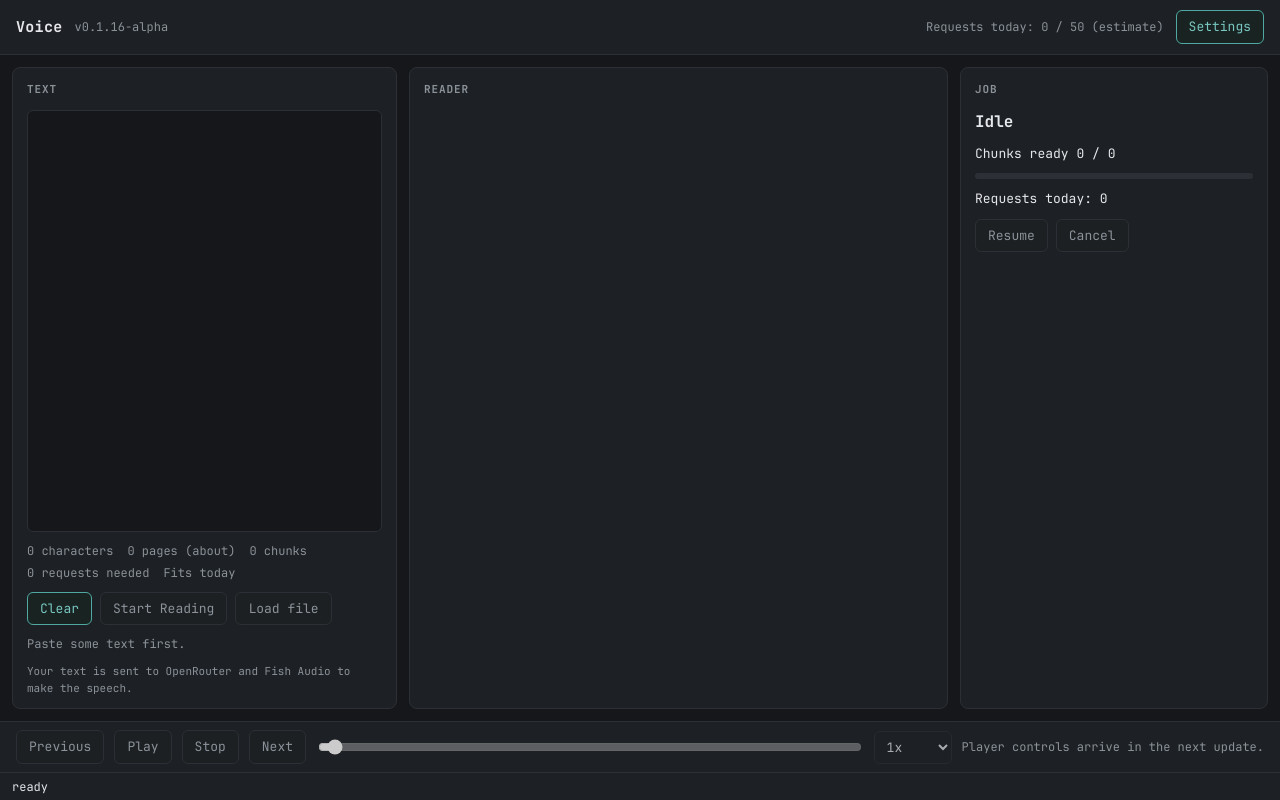
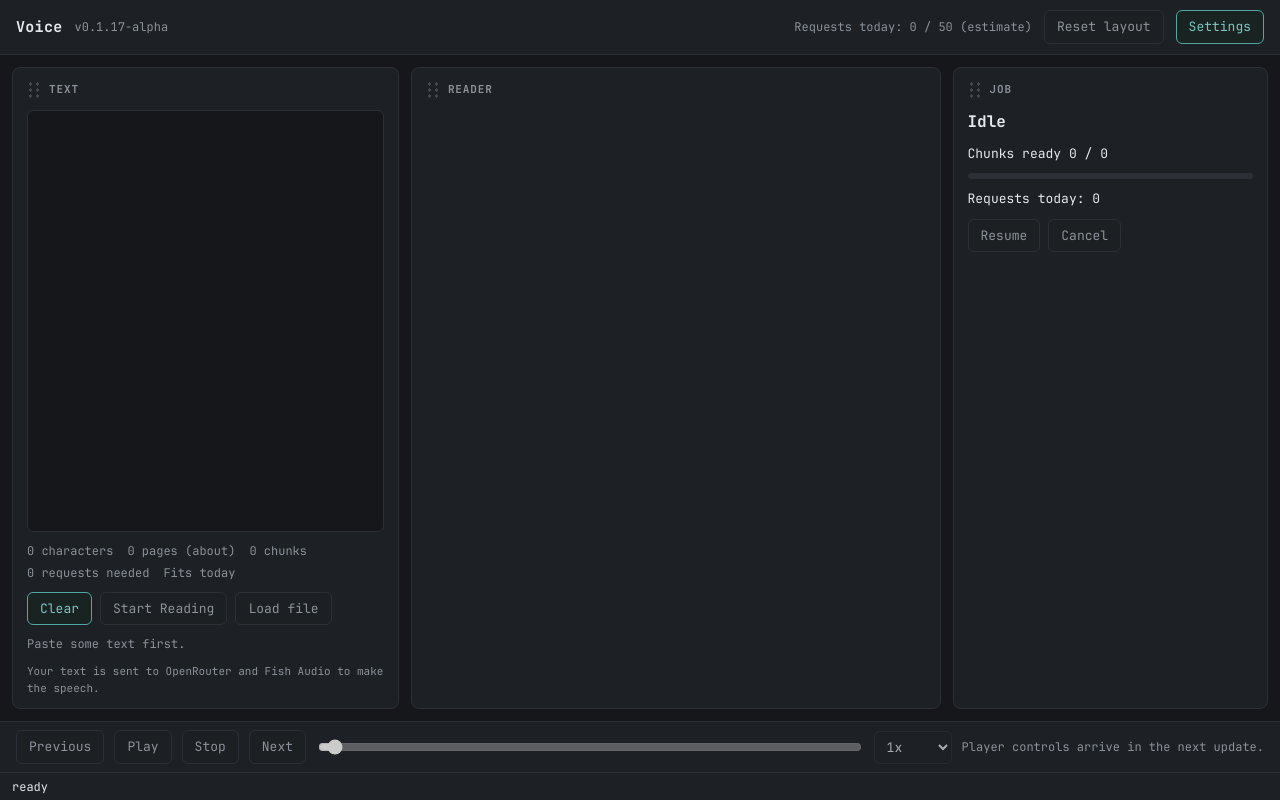
Before and after one commit to NestorKrs/Voice, a React (Vite) app: page / in a window 1280 px wide. Built offline with nearby package versions, Linux system fonts and the light colour scheme.

Commit message:
0.1.17-alpha: draggable panels with persisted order

```diff
--- a/package.json
+++ b/package.json
@@ -1,7 +1,7 @@
 {
   "name": "voice",
   "private": true,
-  "version": "0.1.16-alpha",
+  "version": "0.1.17-alpha",
   "type": "module",
   "scripts": {
     "dev": "vite --host 127.0.0.1 --port 5180 --strictPort",
--- a/src/App.css
+++ b/src/App.css
@@ -4,7 +4,7 @@
 .title { font-weight: 700; font-size: 15px; letter-spacing: 0.02em; }
 .version { color: var(--muted); font-size: 12px; }
 .requests { color: var(--muted); font-size: 12px; margin-left: auto; }
-.columns { display: grid; grid-template-columns: minmax(0, 1fr) minmax(0, 1.4fr) minmax(0, 0.8fr); gap: 12px; padding: 12px; flex: 1; min-height: 0; }
+.columns { display: flex; gap: 12px; padding: 12px; flex: 1; min-height: 0; }
 .panel { background: var(--panel); border: 1px solid var(--line); border-radius: 8px; padding: 12px 14px; display: flex; flex-direction: column; gap: 10px; min-height: 0; overflow: hidden; transition: border-color var(--ease), opacity var(--ease); }
 .panel-head { display: flex; align-items: center; gap: 8px; min-height: 20px; }
 .panel-title { font-size: 11px; font-weight: 600; letter-spacing: 0.08em; text-transform: uppercase; color: var(--muted); }
@@ -42,3 +42,13 @@
 .drawer h3 { margin: 0; }
 .drawer label { display: block; margin-top: 6px; font-size: 12px; color: var(--muted); }
 .drawer input, .drawer select { width: 100%; background: var(--bg); }
+
+.text-panel { flex: 1 1 0; min-width: 0; }
+.reader-panel { flex: 1.4 1 0; min-width: 0; }
+.job-panel { flex: 0.8 1 0; min-width: 0; }
+.grip { flex: none; width: 14px; height: 18px; cursor: grab; color: var(--muted); opacity: 0.35; background-image: radial-gradient(circle, currentColor 1.5px, transparent 1.7px); background-size: 7px 6px; transition: opacity var(--ease), color var(--ease); }
+.grip:hover, .grip:focus-visible { opacity: 1; color: var(--accent); }
+.grip:active { cursor: grabbing; }
+.panel.dragging { opacity: 0.45; }
+.panel.drop-before { box-shadow: inset 4px 0 0 var(--accent); }
+.panel.drop-after { box-shadow: inset -4px 0 0 var(--accent); }
--- a/src/App.jsx
+++ b/src/App.jsx
@@ -5,6 +5,7 @@ import { computeStats } from './textStats.js';
 import { chunkText } from './textPipeline.js';
 import { createScheduler } from './scheduler.js';
 import { createServices } from './wiring.js';
+import { DEFAULT_ORDER, movePanel, stepPanel, loadOrder, saveOrder, resetOrder } from './panelLayout.js';
 
 const storage = typeof localStorage !== 'undefined' ? localStorage : null;
 const services = storage ? createServices({ storage }) : null;
@@ -30,6 +31,9 @@ export default function App() {
   const [audioUrl, setAudioUrl] = useState(null);
   const [events, setEvents] = useState([]);
   const [showEvents, setShowEvents] = useState(false);
+  const [order, setOrder] = useState(() => (storage ? loadOrder(storage) : [...DEFAULT_ORDER]));
+  const [dragId, setDragId] = useState(null);
+  const [drop, setDrop] = useState(null);
   const audioRef = useRef(null);
   const schedulerRef = useRef(null);
   const timer = useRef(null);
@@ -285,6 +289,79 @@ export default function App() {
   };
 
   const chunks = chunkText(text, settings.chunkSize);
+  const isDefaultOrder = order.join() === DEFAULT_ORDER.join();
+
+  const applyOrder = (next, message) => {
+    setOrder(next);
+    if (storage && !saveOrder(storage, next)) {
+      logEvent('Could not save the panel order');
+      setNotice('Could not save the panel order in this browser.');
+    }
+    logEvent(message);
+  };
+
+  const onGripDragStart = (id) => (e) => {
+    setDragId(id);
+    e.dataTransfer.effectAllowed = 'move';
+    e.dataTransfer.setData('text/plain', id);
+    const panel = e.currentTarget.closest('.panel');
+    if (panel) e.dataTransfer.setDragImage(panel, 16, 16);
+    logEvent('Drag panel ' + id);
+  };
+
+  const onGripDragEnd = () => {
+    setDragId(null);
+    setDrop(null);
+  };
+
+  const onPanelDragOver = (id) => (e) => {
+    if (!dragId || dragId === id) return;
+    e.preventDefault();
+    e.dataTransfer.dropEffect = 'move';
+    const rect = e.currentTarget.getBoundingClientRect();
+    const side = e.clientX < rect.left + rect.width / 2 ? 'before' : 'after';
+    setDrop((d) => (d && d.id === id && d.side === side ? d : { id, side }));
+  };
+
+  const onPanelDragLeave = (e) => {
+    if (!e.currentTarget.contains(e.relatedTarget)) setDrop(null);
+  };
+
+  const onPanelDrop = (id) => (e) => {
+    if (!dragId) return;
+    e.preventDefault();
+    const side = drop && drop.id === id ? drop.side : 'before';
+    const next = movePanel(order, dragId, id, side);
+    setDragId(null);
+    setDrop(null);
+    if (next.join() === order.join()) return;
+    applyOrder(next, 'Moved panel ' + dragId + ' ' + side + ' ' + id);
+  };
+
+  const onGripKeyDown = (id) => (e) => {
+    if (!e.altKey || (e.key !== 'ArrowLeft' && e.key !== 'ArrowRight')) return;
+    e.preventDefault();
+    const next = stepPanel(order, id, e.key === 'ArrowLeft' ? -1 : 1);
+    if (next.join() === order.join()) return;
+    applyOrder(next, 'Moved panel ' + id + ' with the keyboard');
+  };
+
+  const handleResetLayout = () => {
+    logEvent('Reset layout pressed');
+    try {
+      if (storage) resetOrder(storage);
+      setOrder([...DEFAULT_ORDER]);
+      setNotice('Panel layout reset.');
+    } catch (e) {
+      const m = e && e.message ? e.message : 'error';
+      setJobError(m);
+      logEvent(m);
+    }
+  };
+
+  const panelClass = (id, extra) =>
+    'panel ' + extra + (dragId === id ? ' dragging' : '') + (drop && drop.id === id ? ' drop-' + drop.side : '');
+
   const stateWord = {
     idle: 'Idle',
     generating: 'Generating',
@@ -302,11 +379,15 @@ export default function App() {
         <span className="requests" title={services ? new Date(services.counter.resetAt()).toLocaleString() : ''}>
           Requests today: {usedToday} / {settings.dailyLimit} (estimate)
         </span>
+        <button onClick={handleResetLayout} disabled={isDefaultOrder} title={isDefaultOrder ? 'The panels are already in the default order.' : 'Put the panels back in the default order.'}>Reset layout</button>
         <button className="settings-btn" onClick={() => setDrawerOpen((o) => !o)}>Settings</button>
       </header>
       <div className="columns">
-        <section className="panel text-panel">
-          <div className="panel-head"><span className="panel-title">Text</span></div>
+        <section className={panelClass('text', 'text-panel')} style={{ order: order.indexOf('text') }} onDragOver={onPanelDragOver('text')} onDragLeave={onPanelDragLeave} onDrop={onPanelDrop('text')}>
+          <div className="panel-head">
+            <span className="grip" role="button" tabIndex={0} draggable="true" title="Drag to move this panel. Keyboard: Alt+Left or Alt+Right." aria-label="Move the Text panel" onDragStart={onGripDragStart('text')} onDragEnd={onGripDragEnd} onKeyDown={onGripKeyDown('text')} />
+            <span className="panel-title">Text</span>
+          </div>
           <textarea value={text} onChange={(e) => setText(e.target.value)} />
           <div className="stats">
             <span>{plural(stats.characters, 'character')}</span>
@@ -324,8 +405,11 @@ export default function App() {
           <div className="privacy">Your text is sent to OpenRouter and Fish Audio to make the speech.</div>
           {notice ? <div className="notice">{notice}</div> : null}
         </section>
-        <section className="panel reader-panel">
-          <div className="panel-head"><span className="panel-title">Reader</span></div>
+        <section className={panelClass('reader', 'reader-panel')} style={{ order: order.indexOf('reader') }} onDragOver={onPanelDragOver('reader')} onDragLeave={onPanelDragLeave} onDrop={onPanelDrop('reader')}>
+          <div className="panel-head">
+            <span className="grip" role="button" tabIndex={0} draggable="true" title="Drag to move this panel. Keyboard: Alt+Left or Alt+Right." aria-label="Move the Reader panel" onDragStart={onGripDragStart('reader')} onDragEnd={onGripDragEnd} onKeyDown={onGripKeyDown('reader')} />
+            <span className="panel-title">Reader</span>
+          </div>
           <div className="chunk-list">
             {chunks.map((c, i) => {
               const st = schedState.chunks[i] ? schedState.chunks[i].status : 'queued';
@@ -347,8 +431,11 @@ export default function App() {
             })}
           </div>
         </section>
-        <section className="panel job-panel">
-          <div className="panel-head"><span className="panel-title">Job</span></div>
+        <section className={panelClass('job', 'job-panel')} style={{ order: order.indexOf('job') }} onDragOver={onPanelDragOver('job')} onDragLeave={onPanelDragLeave} onDrop={onPanelDrop('job')}>
+          <div className="panel-head">
+            <span className="grip" role="button" tabIndex={0} draggable="true" title="Drag to move this panel. Keyboard: Alt+Left or Alt+Right." aria-label="Move the Job panel" onDragStart={onGripDragStart('job')} onDragEnd={onGripDragEnd} onKeyDown={onGripKeyDown('job')} />
+            <span className="panel-title">Job</span>
+          </div>
           <div className="state">{stateWord}{schedState.state === 'idle' && schedState.chunks.some((c) => c.status === 'ready') ? ' - window filled' : ''}</div>
           <div>Chunks ready {schedState.chunks.filter((c) => c.status === 'ready').length} / {chunks.length}</div>
           <div className="progress"><div className="bar" style={{ width: chunks.length ? `${(schedState.chunks.filter((c) => c.status === 'ready').length / chunks.length) * 100}%` : '0%' }} /></div>
```
Also changed, not shown: 1 other file (tests, documents, lock files or other folders).
